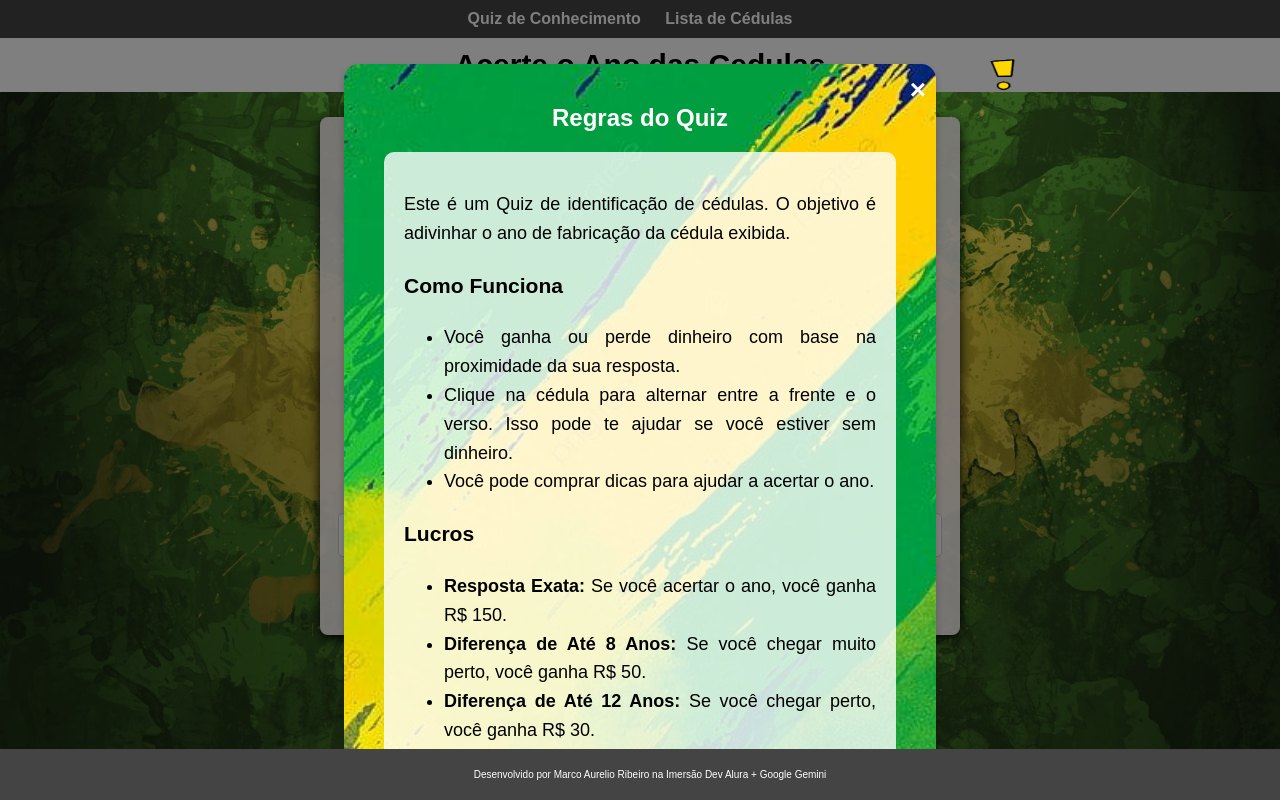
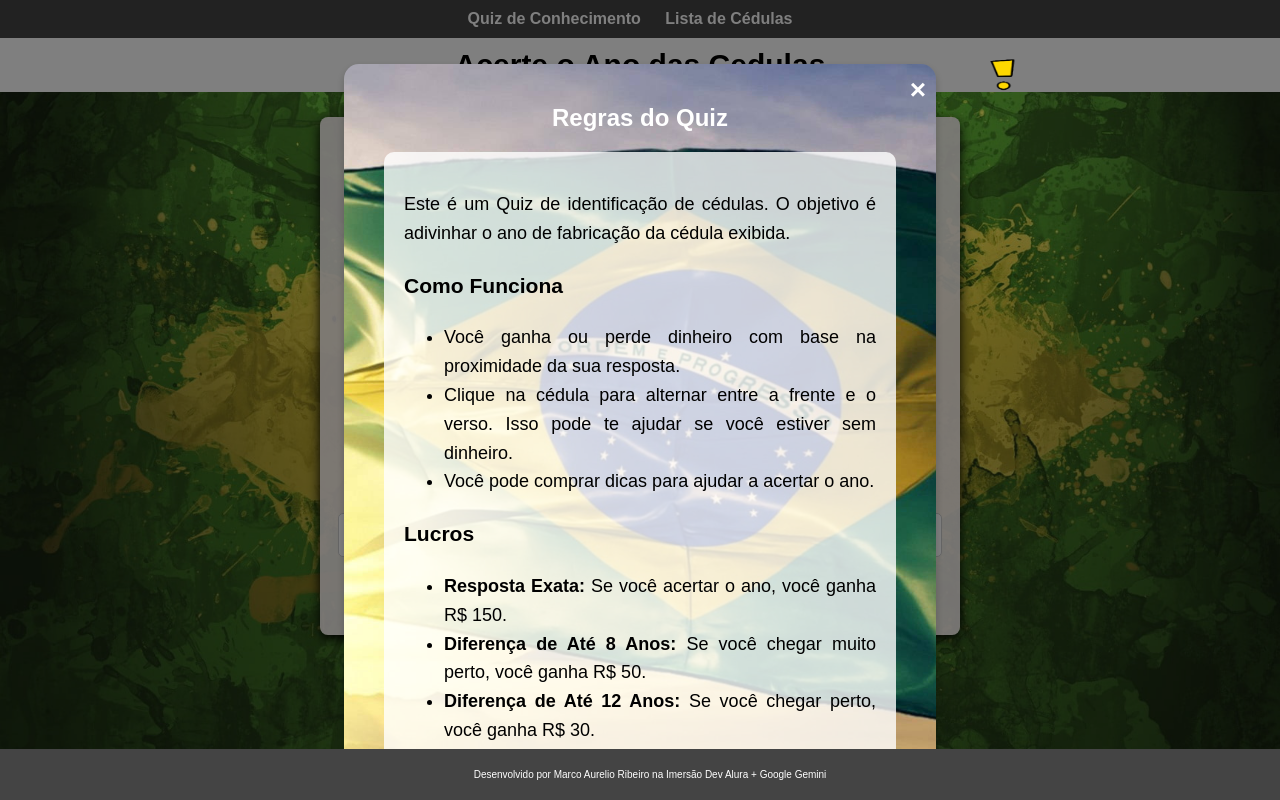
Before and after one commit to marcoaurelior/cedulas-brasileiras, a plain HTML site: page index.html in a window 1280 px wide. Both pictures are taken after a click on the picture 1005 px from the left and 65 px from the top of the page. Drawn offline with Linux system fonts and the light colour scheme.

Commit message:
changing background image

```diff
--- a/index.css
+++ b/index.css
@@ -299,7 +299,7 @@ h1 {
 
 /* Estilos para o conteúdo do modal */
 .modal-content {
-    background-image: url('src/gifsAndImages/background-brazil-p.jpg'); /* Imagem de fundo do modal */
+    background-image: url('src/gifsAndImages/remarkable-brazil-flag-view-0u6mt2bxb4w3rva0.jpg'); /* Imagem de fundo do modal */
     background-size: cover; /* Faz a imagem cobrir todo o modal */
     background-position: center; /* Centraliza a imagem */
     background-repeat: no-repeat; /* Evita que a imagem se repita */
```
Also changed, not shown: src/gifsAndImages/remarkable-brazil-flag-view-0u6mt2bxb4w3rva0.jpg (added).
